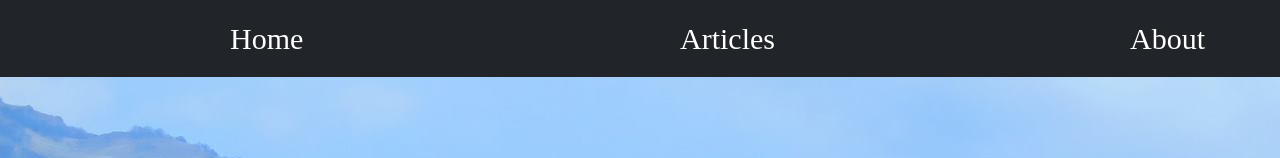
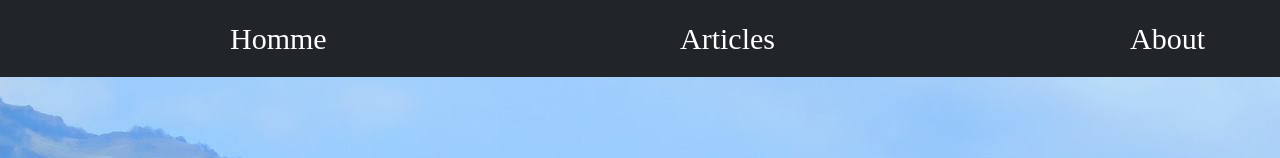
Before and after one commit to LeonMher/alaverdi, a React (Create React App) app: page / in a window 1280 px wide. Shown: the top 158 px of the page. Built offline with nearby package versions, Linux system fonts and the light colour scheme; a web font is replaced by a local one.

Commit message:
home nav

```diff
--- a/src/Nav.js
+++ b/src/Nav.js
@@ -16,7 +16,7 @@ function Nav() {
                 <Bootstrap.Navbar.Toggle aria-controls="responsive-navbar-nav" />
                 <Bootstrap.Navbar.Collapse id="responsive-navbar-nav">
                     <Bootstrap.Nav className="me-auto">
-                        <Bootstrap.Nav.Link className='nav' ><Link to='/'>Home</Link></Bootstrap.Nav.Link>
+                        <Bootstrap.Nav.Link className='nav' ><Link to='/'>Homme</Link></Bootstrap.Nav.Link>
                         <Bootstrap.Nav.Link className='nav' ><Link to='/list'>Articles</Link></Bootstrap.Nav.Link>
                         <Bootstrap.Nav.Link className='nav' ><Link to='/about'>About</Link></Bootstrap.Nav.Link>
 
```
